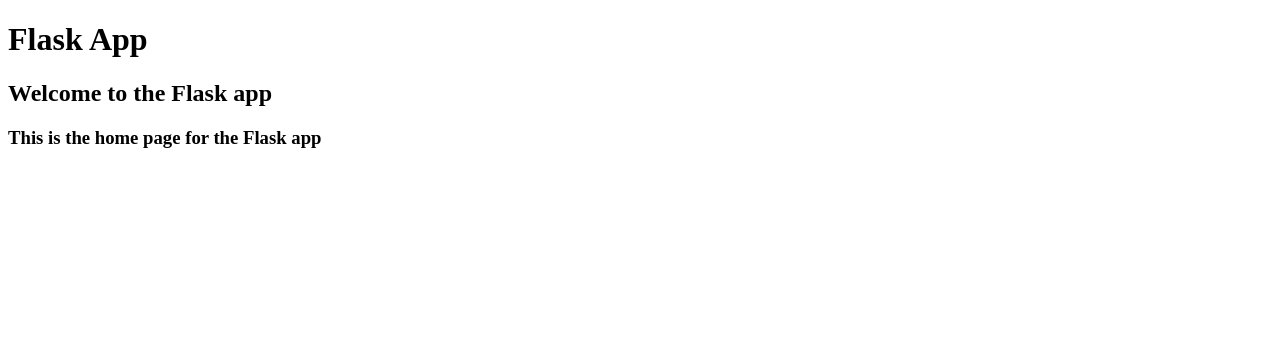
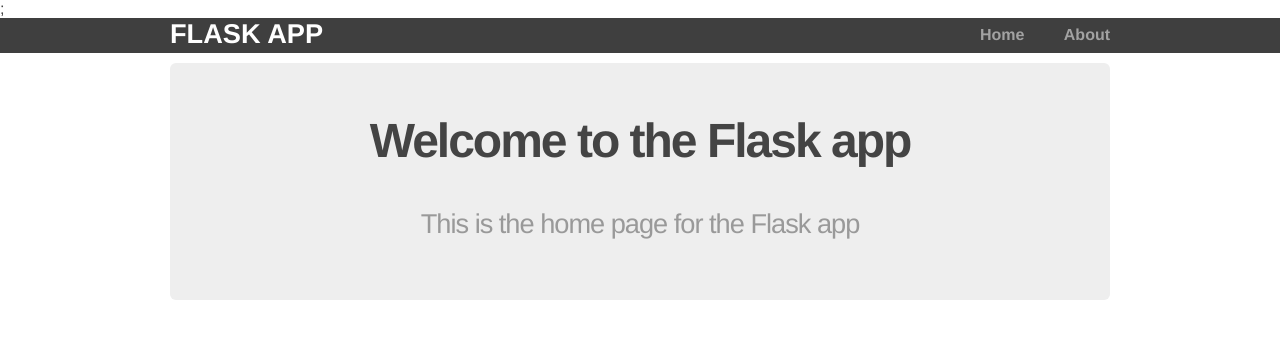
Before and after one commit to hwang11/new_pyweb, a Flask app: page / in a window 1280 px wide. Shown: the top 339 px of the page. Run offline with Flask 2, Linux system fonts and the light colour scheme.

Commit message:
home & about 페이지생성

```diff
--- a/app/routes.py
+++ b/app/routes.py
@@ -6,5 +6,9 @@ app = Flask(__name__)
 def home():
   return render_template('home.html')
 
+@app.route('/about')
+def about():
+  return render_template('about.html')
+
 if __name__ == '__main__':
   app.run(debug=True)
--- /dev/null
+++ b/app/static/css/main.css
@@ -0,0 +1,86 @@
+body {
+  margin: 0;
+  padding: 0;
+  font-family: "Helvetica Neue", Helvetica, Arial, sans-serif;
+  color: #444;
+}
+
+/*
+ * Create dark grey header with a white logo
+ */
+
+header {
+  background-color: #2B2B2B;
+  height: 35px;
+  width: 100%;
+  opacity: .9;
+  margin-bottom: 10px;
+}
+
+header h1.logo {
+  margin: 0;
+  font-size: 1.7em;
+  color: #fff;
+  text-transform: uppercase;
+  float: left;
+}
+
+header h1.logo:hover {
+  color: #fff;
+  text-decoration: none;
+}
+
+/*
+ * Center the body content
+ */
+
+.container {
+  width: 940px;
+  margin: 0 auto;
+}
+
+div.jumbo {
+  padding: 10px 0 30px 0;
+  background-color: #eeeeee;
+  -webkit-border-radius: 6px;
+     -moz-border-radius: 6px;
+          border-radius: 6px;
+}
+
+h2 {
+  font-size: 3em;
+  margin-top: 40px;
+  text-align: center;
+  letter-spacing: -2px;
+}
+
+h3 {
+  font-size: 1.7em;
+  font-weight: 100;
+  margin-top: 30px;
+  text-align: center;
+  letter-spacing: -1px;
+  color: #999;
+}
+
+/*
+ * Display navigation links inline
+ */
+
+.menu {
+  float: right;
+  margin-top: 8px;
+}
+
+.menu li {
+  display: inline;
+}
+
+.menu li + li {
+  margin-left: 35px;
+}
+
+.menu li a {
+  color: #999;
+  text-decoration: none;
+}
--- /dev/null
+++ b/app/templates/about.html
@@ -0,0 +1,6 @@
+{% extends "layout.html" %}
+
+{% block content %}
+  <h2>About</h2>
+  <p>This is an About page for the Intro to Flask article. Don't I look good? Oh stop, you're making me blush.</p>
+{% endblock %}
--- a/app/templates/layout.html
+++ b/app/templates/layout.html
@@ -2,14 +2,21 @@
 <html>
   <head>
     <title>Flask App</title>
+    <link rel="stylesheet" href="{{ url_for('static', filename='css/main.css') }}">;
   </head>
   <body>
 
     <header>
-      <div class="container">
-        <h1 class="logo">Flask App</h1>
-      </div>
-    </header>
+	  <div class="container">
+	    <h1 class="logo">Flask App</h1>
+	    <strong><nav>
+	      <ul class="menu">
+	        <li><a href="{{ url_for('home') }}">Home</a></li>
+	        <li><a href="{{ url_for('about') }}">About</a></li>
+	      </ul>
+	    </nav></strong>
+	  </div>
+	</header>
 
     <div class="container">
       {% block content %}
```
Also changed, not shown: 1 other file.
